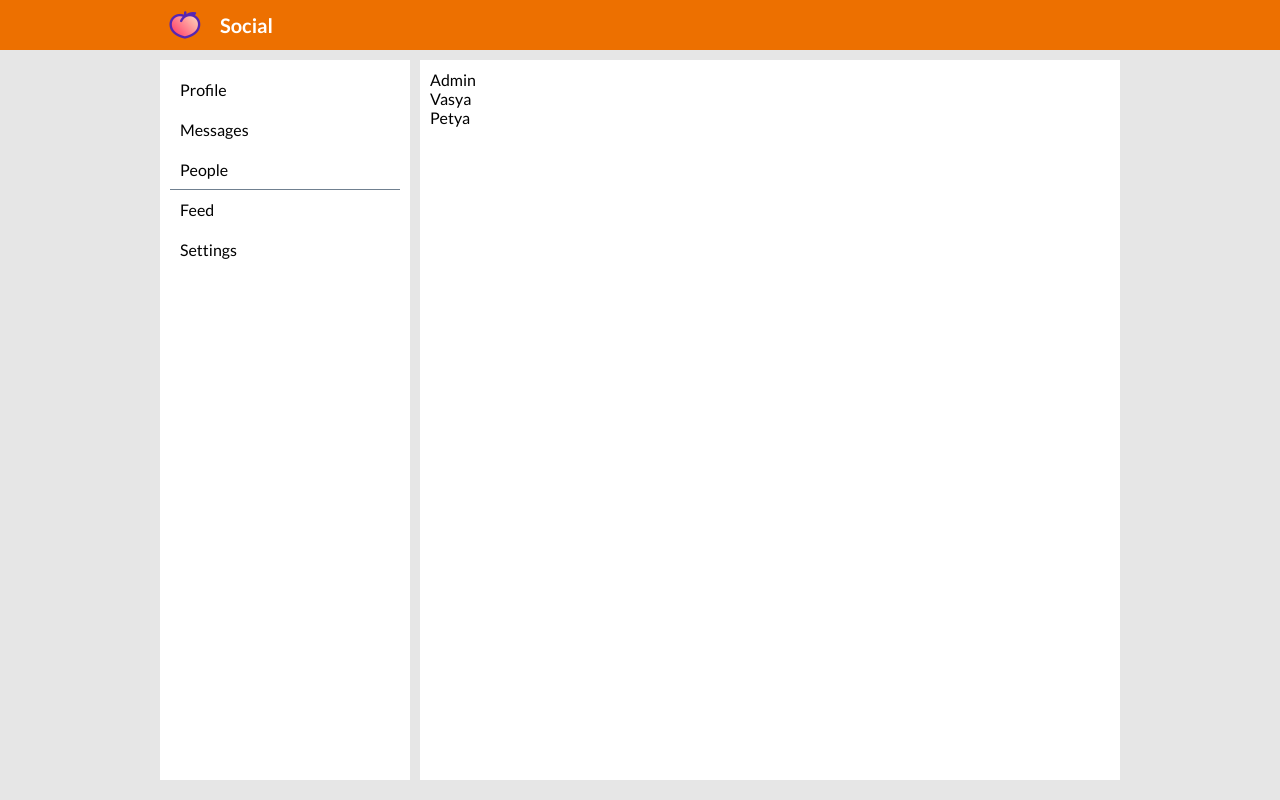
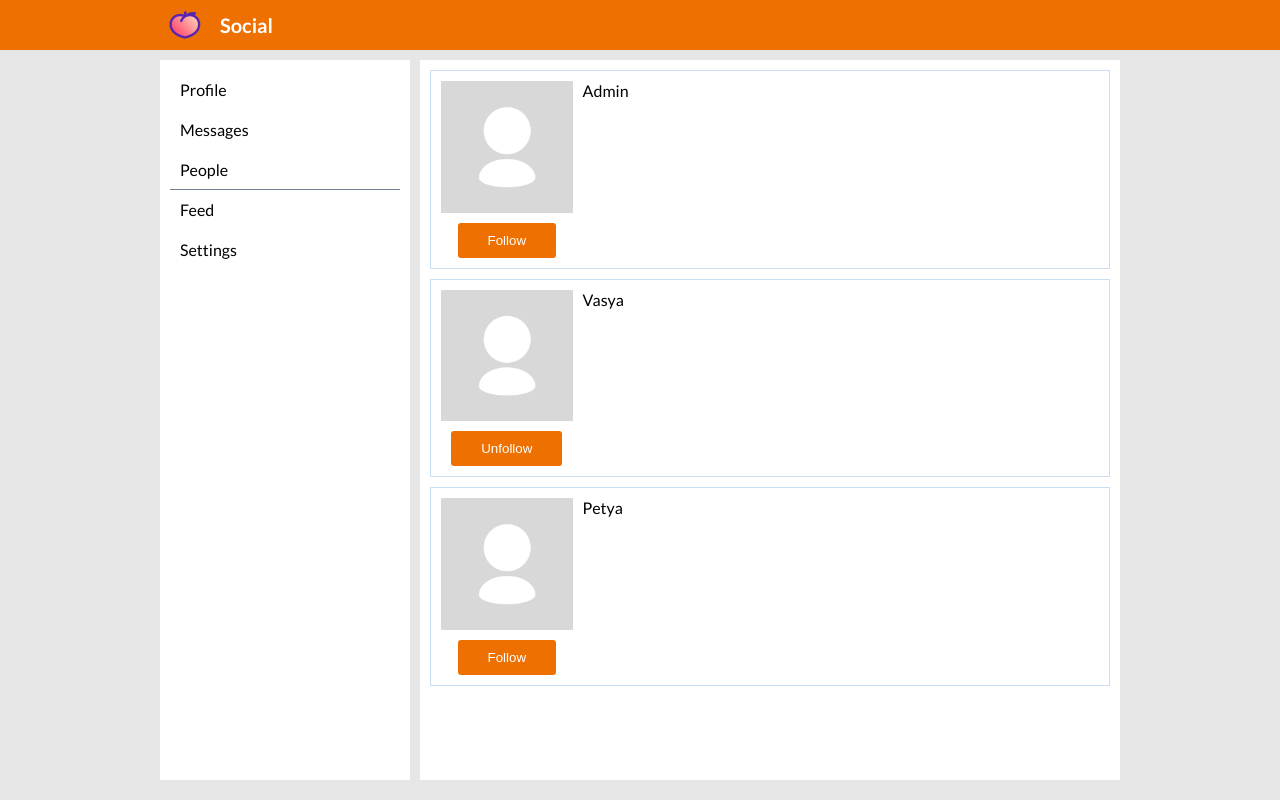
Before and after one commit to northlanee/social-network-react, a React (Create React App) app: page /people in a window 1280 px wide. Built offline with nearby package versions, Linux system fonts and the light colour scheme.

Commit message:
Users page - working 0.1

```diff
--- /dev/null
+++ b/src/components/Users/User/User.js
@@ -0,0 +1,29 @@
+import React from "react";
+
+import s from './User.module.css';
+
+import Userpic from './../../../images/userpic.png';
+
+const User = ({user, follow, unfollow}) => {
+
+    const followOnClick = () => follow(user.id);
+    const unfollowOnClick = () => unfollow(user.id);
+
+    const followButton = user.followed
+                        ? <button onClick={unfollowOnClick} className={s.follow}>Unfollow</button>
+                        : <button onClick={followOnClick} className={s.follow}>Follow</button>;
+
+    return (
+        <div className={s.user}>
+            <div className={s.left}>
+                <div className={s.userpicContainer}>
+                    <img src={Userpic} alt="Userpic"/>
+                    {followButton}
+                </div>
+            </div>
+            <div className={s.main}>{user.userName}</div>
+        </div>
+    )
+};
+
+export default User;
--- /dev/null
+++ b/src/components/Users/User/User.module.css
@@ -0,0 +1,32 @@
+.user {
+    border: 1px solid #c8def3;
+    display: flex;
+    padding: 1rem;
+    margin-bottom: 1rem;
+}
+
+.left {
+    width: 20%;
+    margin-right: 1rem;
+}
+
+.userpicContainer {
+    display: flex;
+    justify-content: center;
+    align-items: center;
+    flex-direction: column;
+}
+
+.userpicContainer img {
+    max-width: 100%;
+    margin-bottom: 1rem;
+}
+
+.follow {
+    background-color: #ed7000;
+    border: none;
+    padding: 1rem 3rem;
+    border-radius: 0.3rem;
+    color: white;
+    cursor: pointer;
+}
--- a/src/components/Users/Users.js
+++ b/src/components/Users/Users.js
@@ -1,17 +1,18 @@
 import React from "react";
 
 import s from './Users.module.css';
+import User from "./User/User";
 
-const Users = ({users}) => {
+const Users = ({users, follow, unfollow}) => {
+
+    const usersList = users.map(user => {
+        return <User user={user} follow={follow} unfollow={unfollow} />
+    });
+
     return (
-        <div>{
-            users.map(user => {
-                return (
-                    <div>{user.userName}</div>
-                )
-            })
-        }</div>
+        <div>{usersList}</div>
     );
+
 };
 
 export default Users;
```
